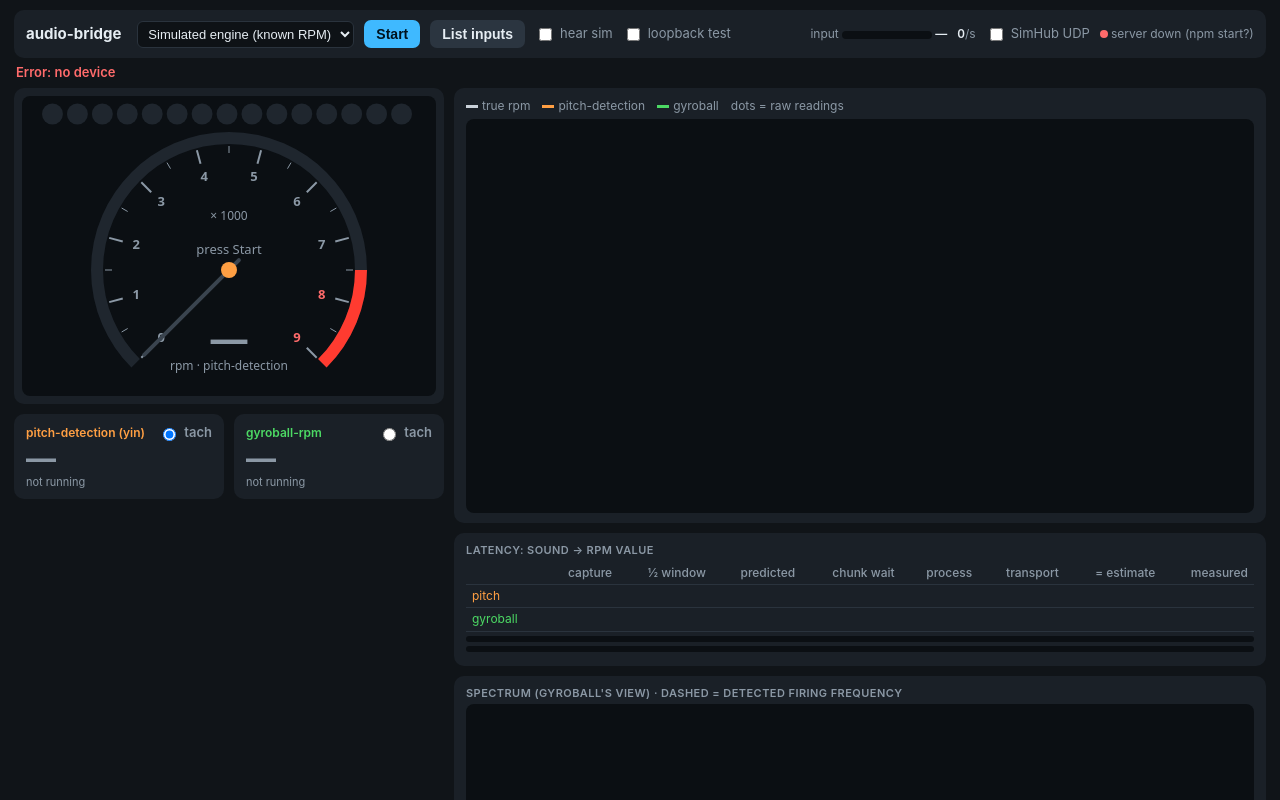
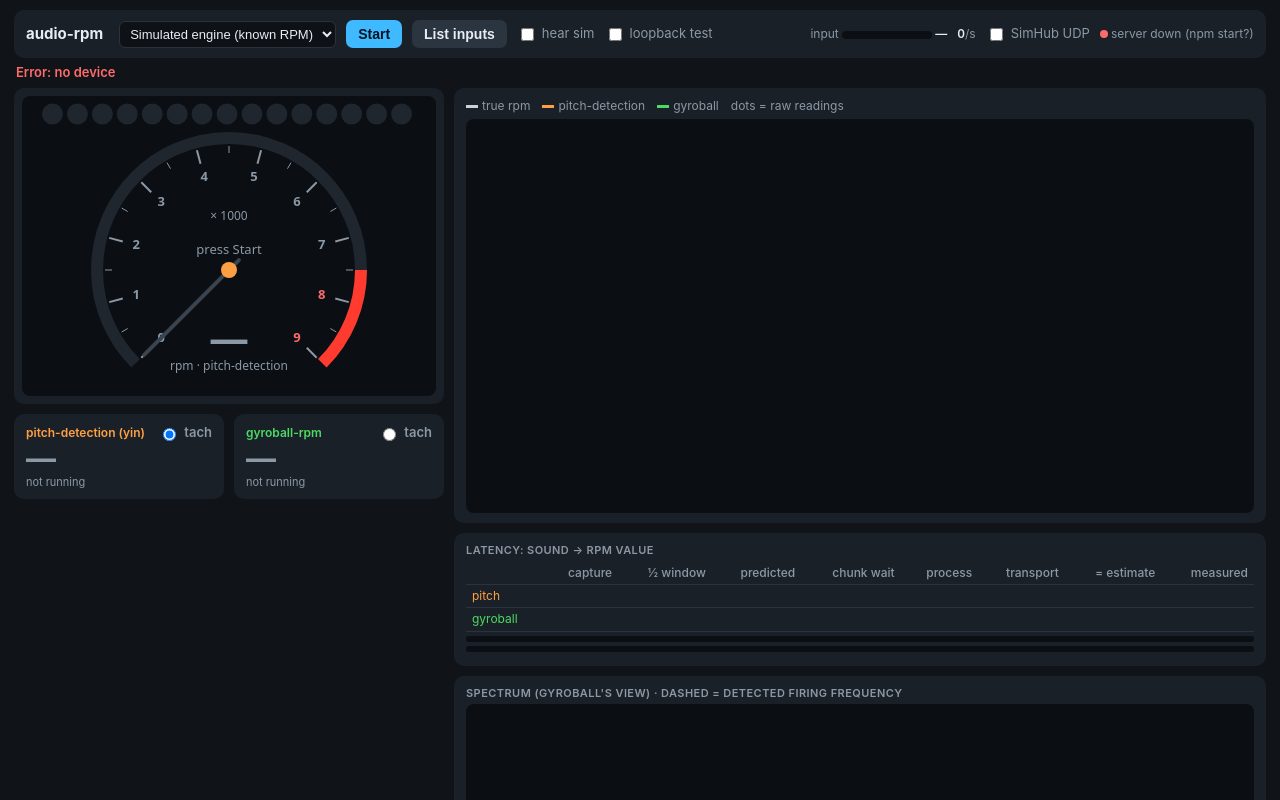
Before and after one commit to laurentherrmann-gh/audio-rpm, a website with bundled scripts: page public/index.html in a window 1280 px wide. Shown: the top 800 px of the page. Built offline with nearby package versions, Linux system fonts and the light colour scheme; no server answers.

Commit message:
Rename project to audio-rpm
Co-Authored-By: Claude Opus 5.5 <noreply@anthropic.com>
Claude-Session: https://claude.ai/code/session_01GejpqCTsaw5USD8dxafwmz

```diff
--- a/package.json
+++ b/package.json
@@ -1,5 +1,5 @@
 {
-  "name": "audio-bridge",
+  "name": "audio-rpm",
   "version": "0.1.0",
   "private": true,
   "description": "POC: estimate engine RPM from game audio (gyroball-rpm vs pitch-detection) and feed it to SimHub as DiRT Rally 2.0 UDP telemetry",
--- a/public/index.html
+++ b/public/index.html
@@ -3,7 +3,7 @@
 <head>
 <meta charset="utf-8">
 <meta name="viewport" content="width=device-width, initial-scale=1">
-<title>audio-bridge</title>
+<title>audio-rpm</title>
 <link rel="icon" href="data:,">
 <style>
   :root { --bg:#101418; --panel:#1a2027; --text:#e6edf3; --dim:#8b98a5; --grid:#2a333d;
@@ -62,7 +62,7 @@
 <body>
 <main>
   <div class="panel bar">
-    <h1>audio-bridge</h1>
+    <h1>audio-rpm</h1>
     <select id="source" title="Audio source"><option value="sim">Simulated engine (known RPM)</option></select>
     <button id="start">Start</button>
     <button id="refresh" class="secondary" title="Ask for mic permission and list input devices">List inputs</button>
--- a/server.js
+++ b/server.js
@@ -1,4 +1,4 @@
-// audio-bridge server:
+// audio-rpm server:
 //  - serves the browser UI (public/) and the two npm packages the UI imports (/vendor/...)
 //  - receives the selected RPM from the page over WebSocket (/ws)
 //  - sends it to SimHub as DiRT Rally 2.0 UDP telemetry at SEND_HZ, when UDP output is on
@@ -91,7 +91,7 @@ setInterval(() => {
 }, 1000);
 
 server.listen(HTTP_PORT, () => {
-  console.log(`audio-bridge UI:        http://localhost:${HTTP_PORT}`);
+  console.log(`audio-rpm UI:           http://localhost:${HTTP_PORT}`);
   console.log(`SimHub UDP target:      ${SIMHUB_HOST}:${SIMHUB_PORT} (DiRT Rally 2.0 format, rpm/${RPM_DIVISOR}, ${SEND_HZ} Hz)`);
   console.log(`UDP output:             ${udpOn ? 'ON' : 'paused (toggle in the page, or SIMHUB_UDP=on)'}`);
 });
```
Also changed, not shown: README.md, 1 other file.
